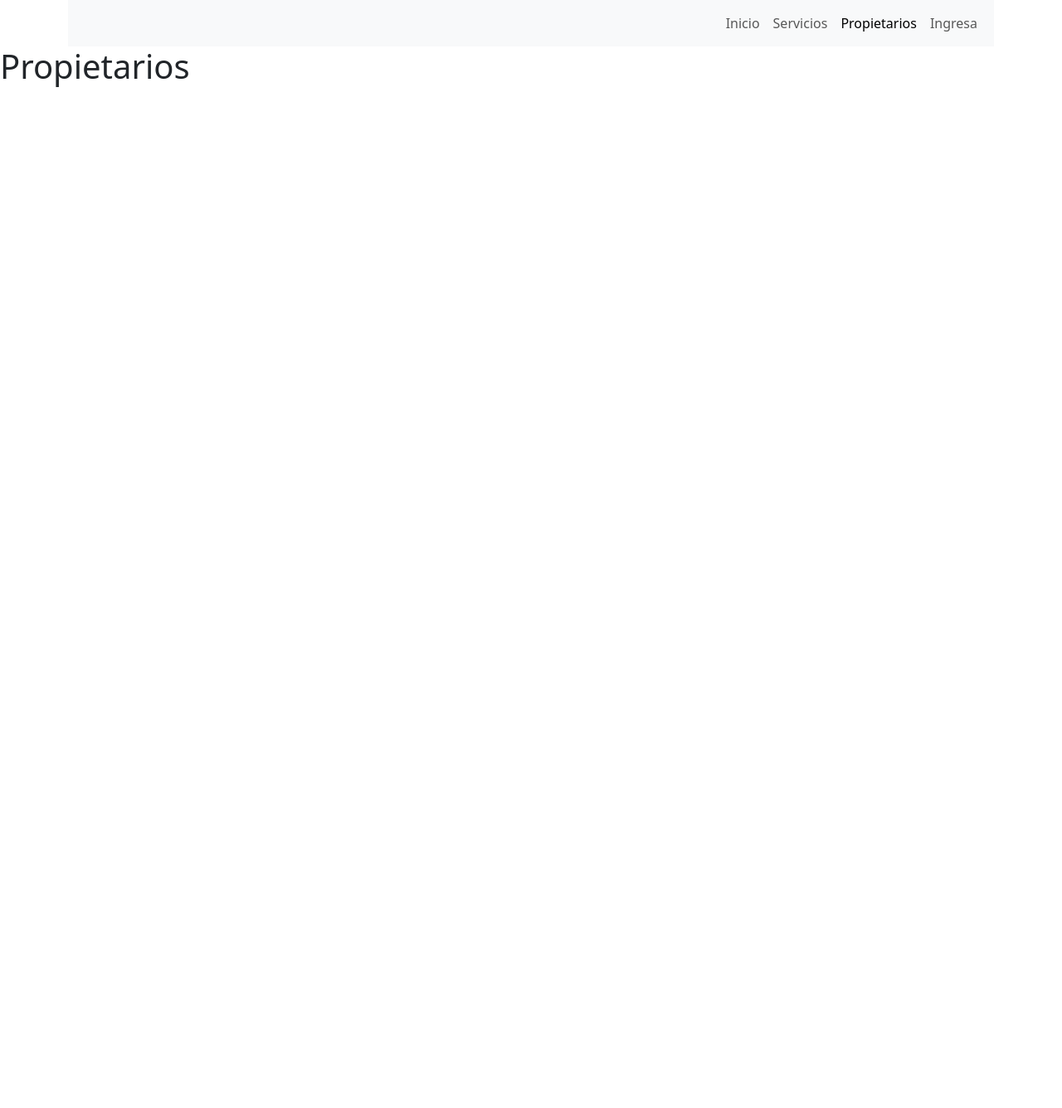
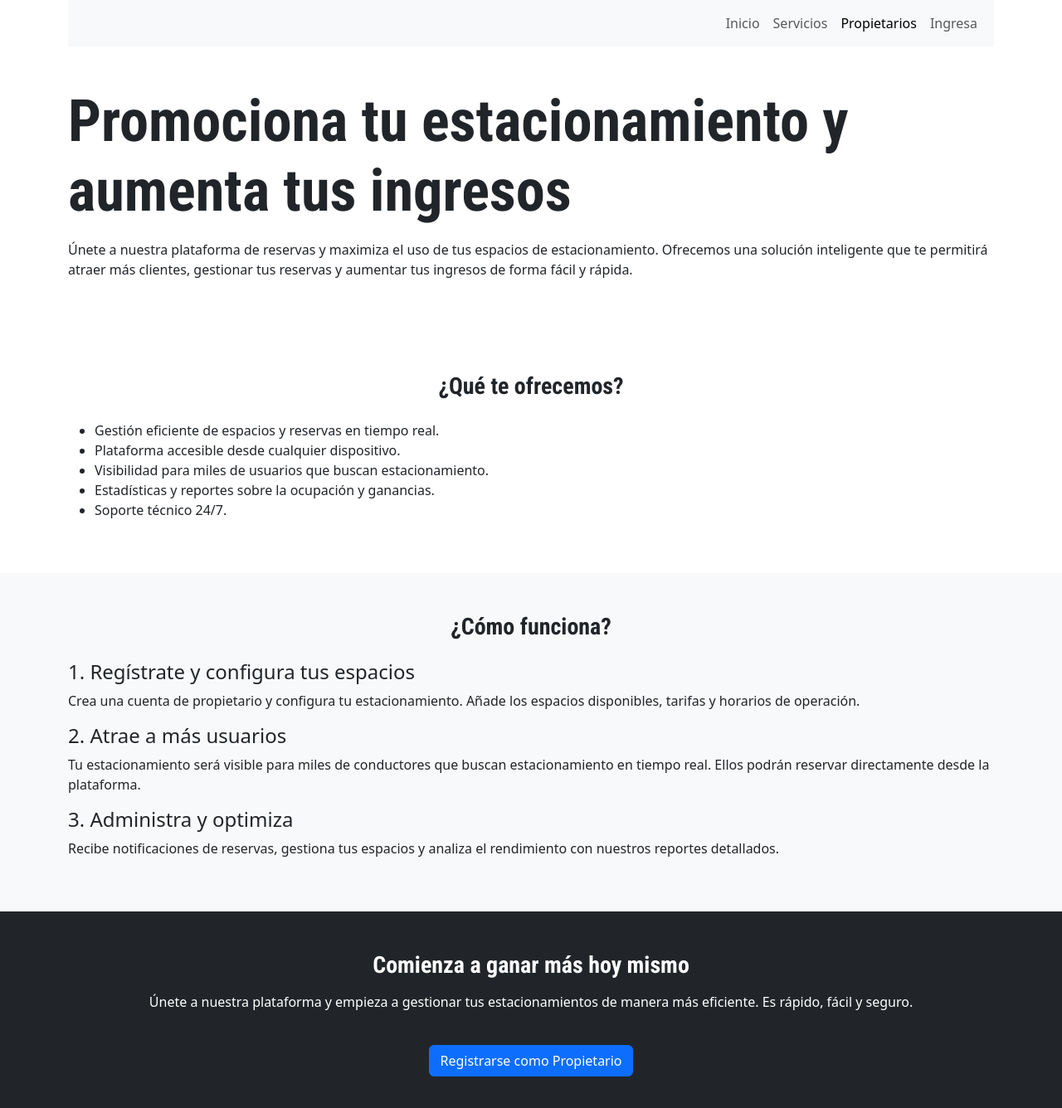
Before and after one commit to ignaciojavier27/proyecto-estacionamiento, a React (Vite) app in the folder frontend/: page /owners in a window 1280 px wide. Shown: the top 1336 px of the page at 83% size. Before the commit the page ends 800 px from the top, so only its background shows below. Built offline with nearby package versions, Linux system fonts and the light colour scheme.

Commit message:
Front - Marker Estacionamiento

```diff
--- /dev/null
+++ b/frontend/src/assets/styles/owners.css
@@ -0,0 +1,17 @@
+:root {
+    --h2-font-family: "Roboto Condensed", sans-serif;
+    --p-font-family: sans-serif;
+    --h2-responsive: clamp(5vw, 2rem + 3vw, 9vw);
+    --p-font-size: clamp(0.9rem, 0.9vw + 1rem, 1.3rem);
+}
+
+h2 {
+    font-family: var(--h2-font-family);
+    font-size: var(--h2-responsive);
+    font-weight: bold;
+}
+
+h3 {
+    font-family: var(--h2-font-family);
+    font-weight: bold;
+}
--- a/frontend/src/components/Map.jsx
+++ b/frontend/src/components/Map.jsx
@@ -1,6 +1,7 @@
 import { useEffect, useState } from 'react';
-import { MapContainer, TileLayer, Marker, Popup } from 'react-leaflet';
+import { MapContainer, TileLayer } from 'react-leaflet';
 import { obtenerCoordenadas } from '../helpers/obtenerCoordenadas';
+import MarcadorEstacionamiento from './MarcadorEstacionamiento';
 
 const Map = () => {
   const defaultMapPosition = [-34.9854011, -71.2397409];
@@ -39,13 +40,9 @@ const Map = () => {
             url="https://{s}.tile.openstreetmap.org/{z}/{x}/{y}.png"
             attribution='&copy; <a href="http://osm.org/copyright">OpenStreetMap</a> contributors'
         />
-        {estacionamientos.map((estacionamiento, index) => (
+        {estacionamientos.map((estacionamiento) => (
           estacionamiento.coordenadas && (
-            <Marker key={index} position={[estacionamiento.coordenadas.latitud, estacionamiento.coordenadas.longitud]}>
-              <Popup>
-                {estacionamiento.nombre} <br /> Dirección: {estacionamiento.direccion}
-              </Popup>
-            </Marker>
+            <MarcadorEstacionamiento key={estacionamiento.id * 10} estacionamiento={estacionamiento}/>
           )
         ))}
         </MapContainer>
--- /dev/null
+++ b/frontend/src/components/MarcadorEstacionamiento.jsx
@@ -0,0 +1,22 @@
+import { Marker, Popup } from "react-leaflet"
+import PropTypes from 'prop-types'
+const MarcadorEstacionamiento = ({estacionamiento}) => {
+    return (
+    <Marker position={[estacionamiento.coordenadas.latitud, estacionamiento.coordenadas.longitud]}>
+        <Popup>
+            <div className="container-fluid p-0">
+                <h3>{estacionamiento.nombre}</h3>
+                <p>Dirección: <span>{estacionamiento.direccion}</span></p>
+                <p>Horario: <span>{estacionamiento.horario_disponible}</span></p>
+                <button className="btn btn-primary" disabled>Reservar</button>
+            </div>
+        </Popup>
+    </Marker>
+    )
+}
+
+MarcadorEstacionamiento.propTypes = {
+    estacionamiento: PropTypes.object.isRequired
+}
+
+export default MarcadorEstacionamiento
--- a/frontend/src/views/OwnersScreen.jsx
+++ b/frontend/src/views/OwnersScreen.jsx
@@ -1,12 +1,77 @@
 import Navbar from "../components/Navbar"
+import '../assets/styles/owners.css'
+
 
 const OwnersScreen = () => {
   return (
-    <div>
-        <Navbar />
-        <h1>Propietarios</h1>
-    </div>
-  )
+    <main>
+      <Navbar />
+      <section className="container-desarrollo container-full bg-white py-5">
+        <article className="container-md container-desarrollo-info">
+          <h2>Promociona tu estacionamiento y aumenta tus ingresos</h2>
+          <p className="mt-3">
+            Únete a nuestra plataforma de reservas y maximiza el uso de tus espacios de estacionamiento.
+            Ofrecemos una solución inteligente que te permitirá atraer más clientes, gestionar tus
+            reservas y aumentar tus ingresos de forma fácil y rápida.
+          </p>
+        </article>
+      </section>
+
+      <section className="container-beneficios py-5">
+        <div className="container-md">
+          <h3 className="text-center">¿Qué te ofrecemos?</h3>
+          <ul className="beneficios-list mt-4">
+            <li>Gestión eficiente de espacios y reservas en tiempo real.</li>
+            <li>Plataforma accesible desde cualquier dispositivo.</li>
+            <li>Visibilidad para miles de usuarios que buscan estacionamiento.</li>
+            <li>Estadísticas y reportes sobre la ocupación y ganancias.</li>
+            <li>Soporte técnico 24/7.</li>
+          </ul>
+        </div>
+      </section>
+
+      <section className="container-como-funciona bg-light py-5">
+        <div className="container-md">
+          <h3 className="text-center">¿Cómo funciona?</h3>
+          <div className="steps mt-4">
+            <div className="step">
+              <h4>1. Regístrate y configura tus espacios</h4>
+              <p>
+                Crea una cuenta de propietario y configura tu estacionamiento.
+                Añade los espacios disponibles, tarifas y horarios de operación.
+              </p>
+            </div>
+            <div className="step">
+              <h4>2. Atrae a más usuarios</h4>
+              <p>
+                Tu estacionamiento será visible para miles de conductores que buscan
+                estacionamiento en tiempo real. Ellos podrán reservar directamente desde la plataforma.
+              </p>
+            </div>
+            <div className="step">
+              <h4>3. Administra y optimiza</h4>
+              <p>
+                Recibe notificaciones de reservas, gestiona tus espacios y analiza el rendimiento con
+                nuestros reportes detallados.
+              </p>
+            </div>
+          </div>
+        </div>
+      </section>
+
+      <section className="container-cta bg-dark text-white py-5 text-center">
+        <div className="container-md">
+          <h3>Comienza a ganar más hoy mismo</h3>
+          <p className="mt-3">
+            Únete a nuestra plataforma y empieza a gestionar tus estacionamientos de manera más eficiente.
+            Es rápido, fácil y seguro.
+          </p>
+          <button className="btn btn-primary mt-4">Registrarse como Propietario</button>
+        </div>
+      </section>
+    </main>
+  );
 }
 
+
 export default OwnersScreen
```
